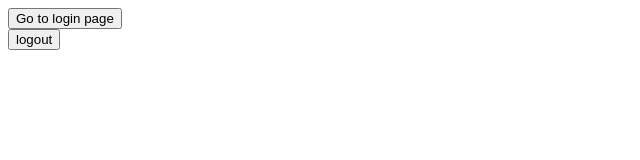
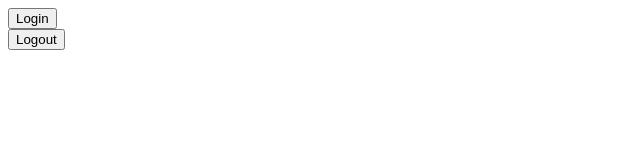
Before and after one commit to jpovmarques/instagram-login, a website: page instagram-auth/public/index.html in a window 1280 px wide. Shown: the whole page, without its empty margins (0-640 px from the left). Drawn offline with Linux system fonts and the light colour scheme.

```diff
--- a/instagram-auth/public/index.html
+++ b/instagram-auth/public/index.html
@@ -7,9 +7,9 @@
 <body>
 	<div>
 		<form action="/login">
-    	<input type="submit" value="Go to login page" />
+    	<input type="submit" value="Login" />
 		</form>
-		<button onClick="(() => ( document.getElementById('image').src='http://instagram.com/accounts/logout/' ))()">logout</button>
+		<button onClick="(() => { document.getElementById('image').src='http://instagram.com/accounts/logout/' })()">Logout</button>
 		<img id="image" src="" width="0" height="0" />
 	</div>
 </body>
```
Also changed, not shown: instagram-auth/server.js (+5 -4 lines).
